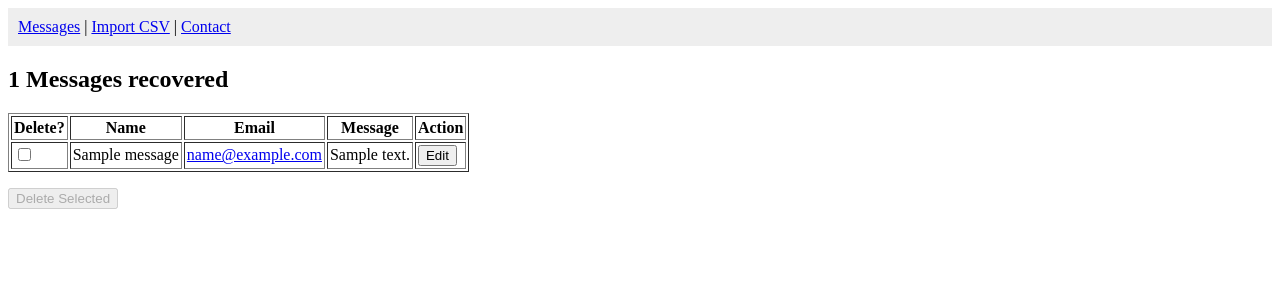
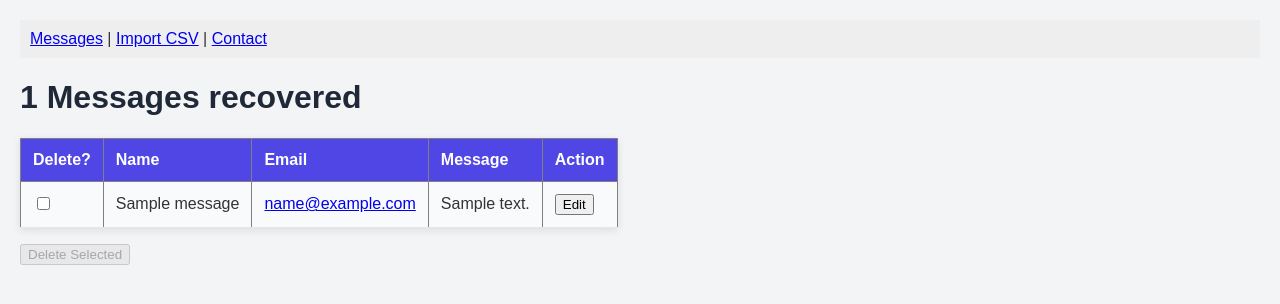
Before and after one commit to mralmeida/Python_website, a Flask app: page /messages in a window 1280 px wide. Shown: the top 304 px of the page. Run offline with Flask 3, Linux system fonts and the light colour scheme; tables that the repository leaves empty hold one stand-in row (values such as "Sample post").

Commit message:
added css style sheet file that is ONLY referenced from base.html. played around and found some ugly style I'll improve later. changed some items on the html pages that will also be improved whenever. no other changes to logic or source code other than visual changes

```diff
--- /dev/null
+++ b/static/style.css
@@ -0,0 +1,37 @@
+body {
+    font-family: Arial, sans-serif;
+    margin: 20px;
+    background-color: #f3f4f6;
+    color: #333;
+}
+
+h1 {
+    color: #1f2937;
+}
+table {
+    width: auto;
+    border-collapse: collapse;
+    margin-top: 20px;
+    background-color: white;
+    box-shadow: 0 2px 8px rgba(0, 0, 0, 0.1);
+}
+
+th {
+    background-color: #4f46e5;
+    color: white;
+    text-align: left;
+    padding: 12px;
+}
+
+td {
+    padding: 12px;
+    border-bottom: 1px solid #e5e7eb;
+}
+
+tr:nth-child(even) {
+    background-color: #f9fafb;
+}
+
+tr:hover {
+    background-color: #eef2ff;
+}
--- a/templates/base.html
+++ b/templates/base.html
@@ -2,6 +2,7 @@
 <html>
 <head>
     <title>{{ title }}</title>
+    <link rel="stylesheet" href="{{ url_for('static', filename='style.css') }}">
 </head>
 <body>
 
--- a/templates/contact_form.html
+++ b/templates/contact_form.html
@@ -1,7 +1,8 @@
 {% extends "base.html" %}
 {% block content %}
+<h1>
     {% if edit_mode %} Edit Message {% else %} Contact Form {% endif %}
-
+</h1>
     <form method="POST">
         {{ form.hidden_tag() }}
 
--- a/templates/import_csv.html
+++ b/templates/import_csv.html
@@ -1,6 +1,6 @@
 {% extends "base.html" %}
 {% block content %}
-<h2>Import CSV</h2>
+<h1>Import CSV</h1>
 
 <form method="POST" enctype="multipart/form-data">
     <input type="file" name="csvfile" accept=".csv">
--- a/templates/messages.html
+++ b/templates/messages.html
@@ -2,7 +2,7 @@
 {% block content %}
 
 <form method="POST" action="/delete-messages">
-    <h2>{{ count }} Messages recovered</h2>
+    <h1>{{ count }} Messages recovered</h1>
     <table border="1" cellpadding="2">
         <tr>
             <th>Delete?</th>
```
Also changed, not shown: README.md.
